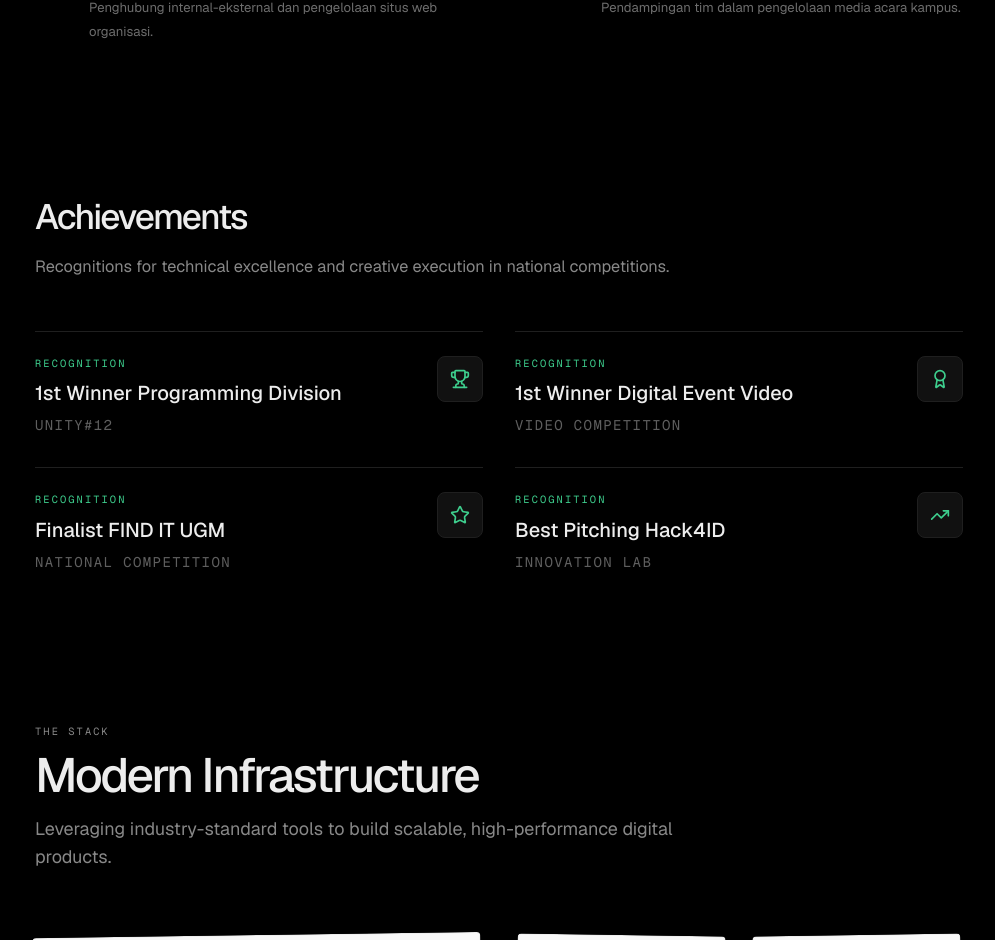
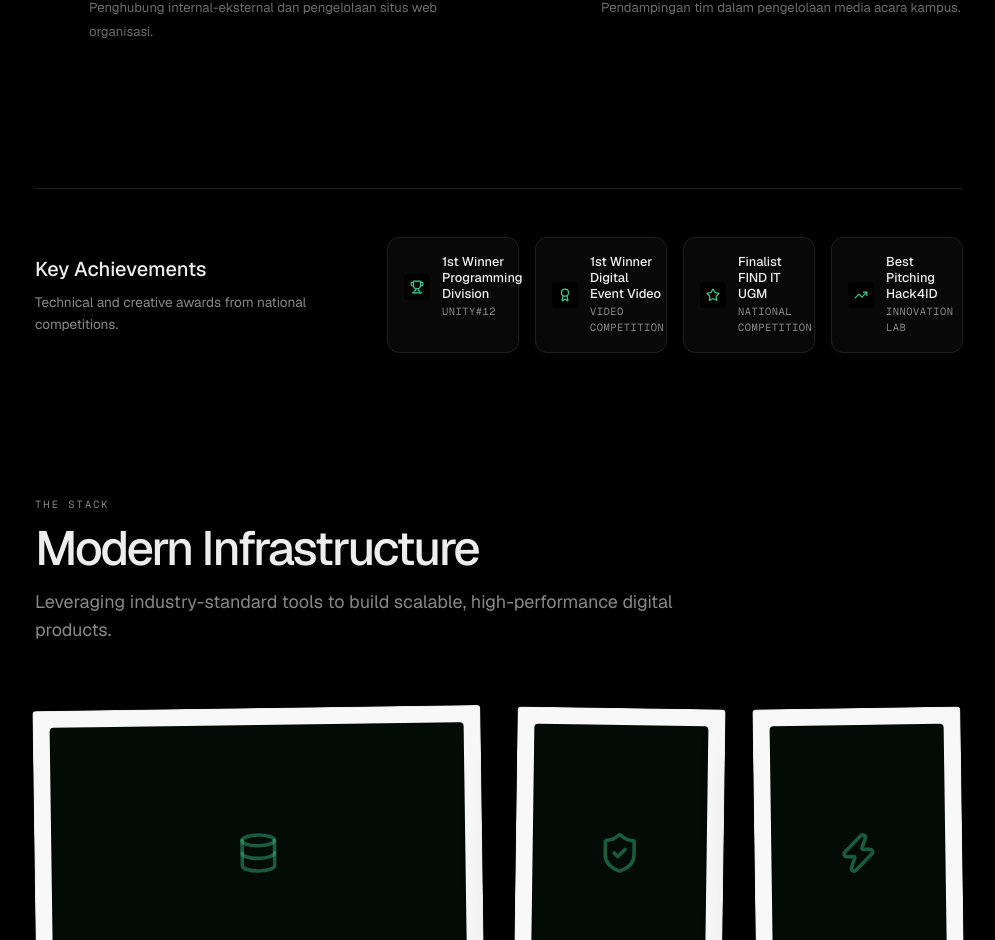
Before and after one commit to Adrianbahri/adrian-portfolio, a Next.js app: page / in a window 1280 px wide. Shown: the part 3892-4832 px from the top of the page, without its empty margins (141-1136 px from the left). Built offline with nearby package versions, Linux system fonts and the light colour scheme.

Commit message:
style: make Achievements section more compact and externalize data

```diff
--- a/src/components/Achievements.tsx
+++ b/src/components/Achievements.tsx
@@ -3,74 +3,48 @@
 import { motion } from 'framer-motion';
 import { Trophy, Award, Star, TrendingUp } from 'lucide-react';
 
-const achievements = [
-  {
-    title: '1st Winner Programming Division',
-    event: 'UNITY#12',
-    icon: Trophy,
-    color: 'bg-yellow-500/10 text-yellow-500'
-  },
-  {
-    title: '1st Winner Digital Event Video',
-    event: 'Video Competition',
-    icon: Award,
-    color: 'bg-blue-500/10 text-blue-500'
-  },
-  {
-    title: 'Finalist FIND IT UGM',
-    event: 'National Competition',
-    icon: Star,
-    color: 'bg-purple-500/10 text-purple-500'
-  },
-  {
-    title: 'Best Pitching Hack4ID',
-    event: 'Innovation Lab',
-    icon: TrendingUp,
-    color: 'bg-emerald-500/10 text-emerald-500'
-  }
-];
+import { achievementsData } from '@/data/achievements';
 
 export default function Achievements() {
   return (
-    <section id="achievements" className="section-anchor py-12 sm:py-14 bg-transparent">
+    <section id="achievements" className="section-anchor py-8 sm:py-12 bg-transparent">
       <div className="section-container">
-        <div className="max-w-2xl space-y-4 mb-12">
-          <div className="space-y-3">
-            <h2 className="font-heading text-3xl font-medium tracking-[-0.05em] text-on-dark sm:text-[2.2rem]">Achievements</h2>
-            <p className="max-w-2xl text-[0.98rem] leading-8 text-body-muted sm:text-[1.02rem]">
-              Recognitions for technical excellence and creative execution in national competitions.
+        <div className="flex flex-col md:flex-row md:items-center justify-between gap-8 border-t border-border/20 pt-12">
+          <div className="max-w-xs space-y-2">
+            <h2 className="font-heading text-xl font-medium text-on-dark">Key Achievements</h2>
+            <p className="text-[0.85rem] text-body-muted leading-relaxed">
+              Technical and creative awards from national competitions.
             </p>
           </div>
-        </div>
 
-        <div className="grid grid-cols-1 md:grid-cols-2 gap-8 mt-10">
-          {achievements.map((item, i) => (
+          <div className="flex-1 grid grid-cols-1 sm:grid-cols-2 lg:grid-cols-4 gap-4">
+            {achievementsData.map((item, i) => (
               <motion.div
                 key={i}
-              initial={{ opacity: 0, y: 10 }}
+                initial={{ opacity: 0, y: 5 }}
                 whileInView={{ opacity: 1, y: 0 }}
                 viewport={{ once: true }}
-              transition={{ duration: 0.5, delay: i * 0.1 }}
-              className="group space-y-4 border-t border-border/60 pt-6"
+                transition={{ duration: 0.4, delay: i * 0.1 }}
+                className="group p-4 bg-surface-100/50 rounded-xl border border-border/40 hover:border-primary transition-all"
               >
-              <div className="flex items-start justify-between gap-4">
-                <div className="space-y-2">
-                  <p className="eyebrow text-primary">Recognition</p>
-                  <h3 className="font-heading text-xl font-medium text-on-dark group-hover:text-primary transition-colors">
+                <div className="flex items-center gap-3">
+                  <div className="p-1.5 bg-canvas rounded text-primary group-hover:scale-110 transition-transform">
+                    <item.icon size={14} />
+                  </div>
+                  <div className="space-y-0.5">
+                    <h3 className="text-[0.8rem] font-medium text-on-dark leading-tight">
                       {item.title}
                     </h3>
-                  <p className="text-sm font-mono text-body-muted/70 uppercase tracking-widest">
+                    <p className="text-[0.65rem] font-mono text-body-muted uppercase tracking-wider">
                       {item.event}
                     </p>
-                </div>
-                <div className="p-3 bg-surface-100 rounded-lg border border-border/50 group-hover:border-primary transition-colors">
-                  <item.icon size={20} className="text-primary" />
                   </div>
                 </div>
               </motion.div>
             ))}
           </div>
         </div>
+      </div>
     </section>
   );
 }
--- /dev/null
+++ b/src/data/achievements.ts
@@ -0,0 +1,24 @@
+import { Trophy, Award, Star, TrendingUp } from 'lucide-react';
+
+export const achievementsData = [
+  {
+    title: '1st Winner Programming Division',
+    event: 'UNITY#12',
+    icon: Trophy,
+  },
+  {
+    title: '1st Winner Digital Event Video',
+    event: 'Video Competition',
+    icon: Award,
+  },
+  {
+    title: 'Finalist FIND IT UGM',
+    event: 'National Competition',
+    icon: Star,
+  },
+  {
+    title: 'Best Pitching Hack4ID',
+    event: 'Innovation Lab',
+    icon: TrendingUp,
+  }
+];
```
Lines whose indentation alone changed are shown as unchanged.
